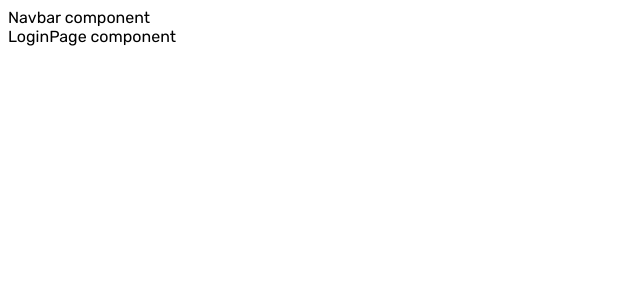
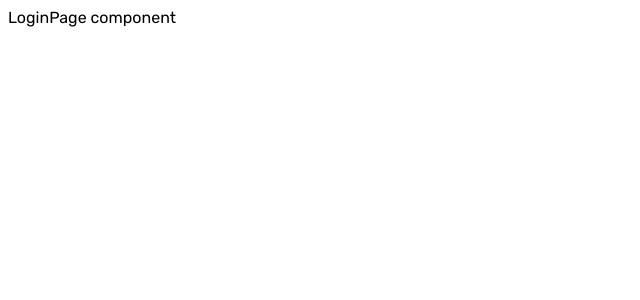
Before and after one commit to davidstalgren/exjobb_fed22d, a React (Create React App) app in the folder client/: page / in a window 1280 px wide. Shown: the top 300 px of the page, without its empty margins (0-640 px from the left). Built offline with nearby package versions, Linux system fonts and the light colour scheme.

Commit message:
remove navbar from app.js

```diff
--- a/client/src/App.js
+++ b/client/src/App.js
@@ -1,7 +1,6 @@
 import { BrowserRouter, Routes, Route } from 'react-router-dom';
 import { HomeView } from './components/HomeView';
 import { LoginPage } from './components/LoginPage';
-import { Navbar } from './components/Navbar';
 import { ProfileView } from './components/ProfileView';
 import { PageNotFound } from './components/PageNotFound';
 import { useSelector } from 'react-redux';
@@ -14,7 +13,6 @@ function App() {
 
   return (
     <div className="app">
-      <Navbar></Navbar>
       <BrowserRouter>
         <ThemeProvider theme={theme}>
           <Routes>
```
